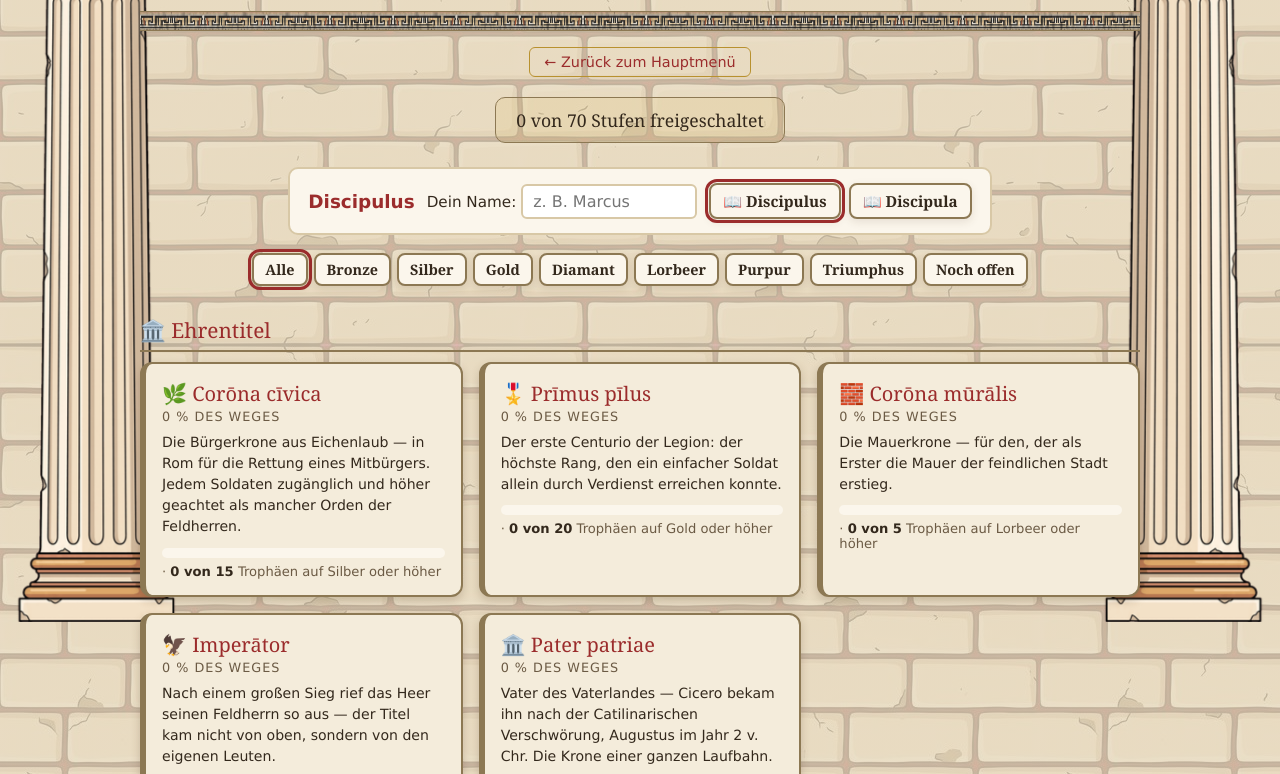
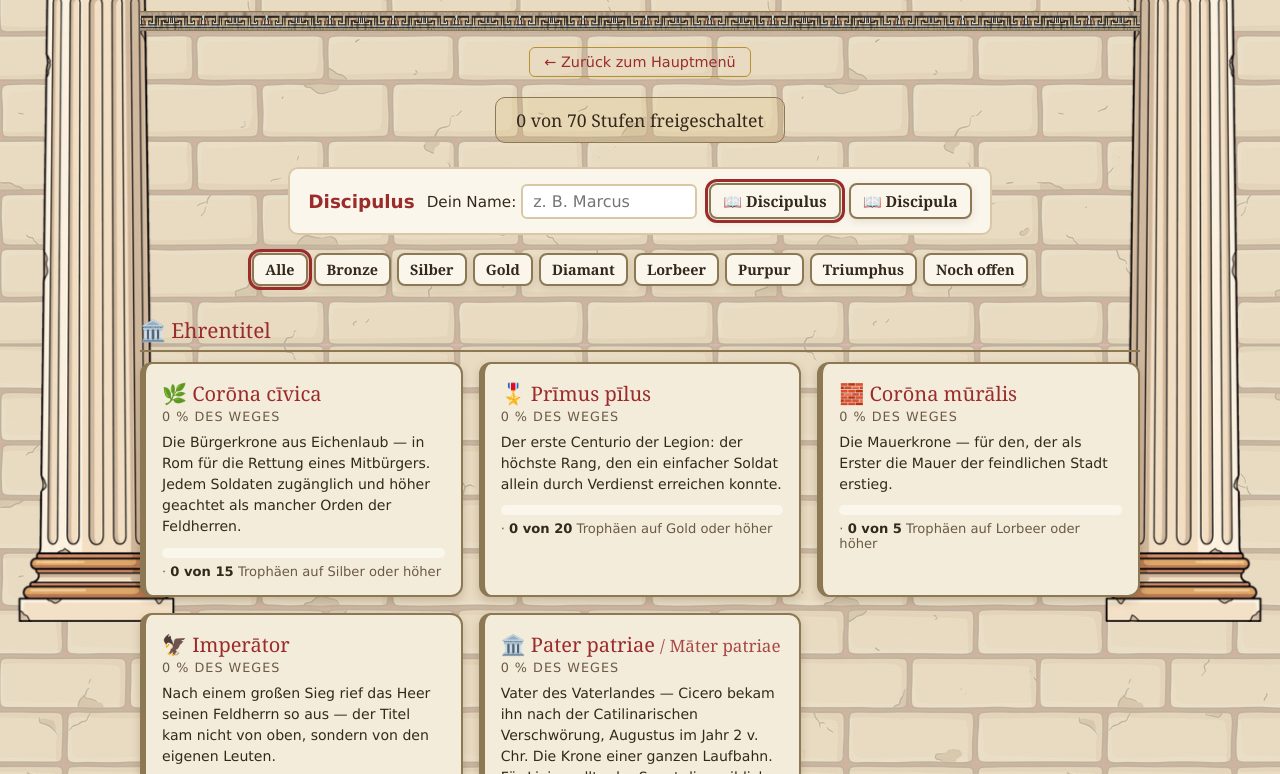
Before and after one commit to 9Konrad9/Latein_Plattform, a plain HTML site: page Achievements.html in a window 1280 px wide. Shown: the part 178-952 px from the top of the page. Drawn offline with Linux system fonts and the light colour scheme.

Commit message:
Weibliche Titelformen, soweit belegt
Entscheidung des Fachlehrers: "Lass uns die Titel gendern, soweit es
belegt ist." Nachgeschlagen statt aus dem Gedaechtnis geschrieben -
das Ergebnis faellt knapper aus als erwartet. Genau EINE Form.

PATER PATRIAE -> MATER PATRIAE ist belegt: Tacitus, ann. 1,14. Der
Senat wollte Livia so ehren - "alii parentem, alii matrem patriae
appellandam [...] censebant" -, Tiberius hat es abgelehnt.
Vorgeschlagen, nicht verliehen; und genau das steht jetzt im
Erklaertext der Karte, weil es der interessantere Teil ist. Gekuerzt
wird mit Auslassungszeichen, nicht stillschweigend.

IMPERATRIX IST NICHT AUFGENOMMEN, und das ist eine bewusste Luecke.
Das Wort ist regelmaessig gebildet (impero + -trix), aber eine antike
Belegstelle war nicht zu finden: Im Volltext von Plautus' Casina
kommt es nicht vor, und Wiktionary nennt fuer die lateinische
Bedeutung keinen antiken Autor. Lewis & Short lieferte 403, Logeion
laedt seinen Artikel per JavaScript nach und blieb leer. Die Frage
ist offen, nicht geklaert - wer Georges oder das OLD zur Hand hat,
entscheidet sie in zehn Sekunden. Bis dahin bleibt die Form draussen,
denn die Regel hiess "soweit es belegt ist".

Primus pilus hat keine Form: Das ist ein Rang, prima pila hiesse
etwas anderes (pilus der Rang, pila der Ball). Corona civica und
muralis sind Gegenstaende und passen ohnehin auf jeden.

Ein Titel mit `titelW` steht in beiden Formen zur Wahl, einer ohne
nur in einer. Die Karte zeigt beide ("Pater patriae / Mater
patriae"), auch bevor der Titel verliehen ist: Wer ihn noch nicht
hat, soll sehen, dass es ihn in seiner Form gibt.

DIE KENNUNGEN BLEIBEN, was sie waren (discipulus/discipula), obwohl
die beiden Anfangstitel jetzt EIN Eintrag mit zwei Formen sind. Eine
generierte Kennung wie discipulus-w haette jedem, der heute schon
gewaehlt hat, still seine Wahl genommen.

test-profil.js haelt die Regel selbst fest: genau ein Titel mit
weiblicher Form, und Imperatrix darf NICHT auftauchen, solange kein
Beleg vorliegt. gegenprobe-profil.js baut zwoelf Schaeden ein und
findet alle - darunter die weggefallene Form, eine unbelegte Form
und die geaenderte Kennung.

Co-Authored-By: Claude Opus 5 <noreply@anthropic.com>

```diff
--- a/Achievements.html
+++ b/Achievements.html
@@ -60,6 +60,10 @@
             background: #fff; color: var(--ink);
         }
         .titel-wahl { display: flex; flex-wrap: wrap; gap: 8px; justify-content: center; }
+        /* Die weibliche Form auf der Titelkarte - etwas zurückgenommen, aber
+           lesbar: Sie ist nicht der Zweitname, sondern die zweite Form.
+           `--ink` auf `--putz-hell`, nur kleiner. */
+        .titel-form { font-size: .85em; opacity: .85; }
         /* Die Titelknöpfe sind Antwortknöpfe: hell auf Putz, nicht
            porphyrrot - hier wird gewählt, nicht gehandelt. */
         .titel-wahl .antwort-btn { padding: 6px 12px; font-size: .95rem; }
@@ -346,7 +350,7 @@
             }).join('');
             return `
                 <div class="titel-karte ${t.verliehen ? 'verliehen' : ''}">
-                    <div class="titel-name">${t.icon} ${t.titel}</div>
+                    <div class="titel-name">${t.icon} ${t.titel}${t.titelW ? ' <span class="titel-form">/ ' + t.titelW + '</span>' : ''}</div>
                     <div class="titel-stand">${t.verliehen ? 'verliehen' : t.anteil + ' % des Weges'}</div>
                     <div class="titel-rom">${t.rom}</div>
                     <div class="progress-track"><div class="progress-fill" style="width:${t.anteil}%"></div></div>
--- a/progress.js
+++ b/progress.js
@@ -552,10 +552,21 @@ const LudiProgress = (() => {
           bedingungen: [{ stufe: 6, anzahl: 3 }] },
 
         /* Der einzige mit ZWEI Bedingungen, und das mit Absicht: Rom verlieh
-           ihn für Höhe UND Breite einer Laufbahn, nicht für eine Spitze. */
+           ihn für Höhe UND Breite einer Laufbahn, nicht für eine Spitze.
+
+           DER EINZIGE MIT EINER WEIBLICHEN FORM, und sie ist belegt:
+           Tacitus berichtet (ann. 1,14), der Senat habe Livia so ehren
+           wollen - „aliī parentem, aliī mātrem patriae appellandam [...]
+           cēnsēbant". Verliehen wurde der Titel allerdings NICHT: Tiberius
+           hat die Ehrungen für seine Mutter abgelehnt. Das steht so in der
+           Erklärung, weil es der interessantere Teil ist. */
         { id: 'paterpatriae', icon: '🏛️', titel: 'Pater patriae',
+          idW: 'materpatriae', titelW: 'Māter patriae',
           rom: 'Vater des Vaterlandes — Cicero bekam ihn nach der Catilinarischen ' +
-               'Verschwörung, Augustus im Jahr 2 v. Chr. Die Krone einer ganzen Laufbahn.',
+               'Verschwörung, Augustus im Jahr 2 v. Chr. Die Krone einer ganzen Laufbahn. ' +
+               'Für Livia wollte der Senat die weibliche Form: „aliī parentem, ' +
+               'aliī mātrem patriae appellandam … cēnsēbant“ (Tacitus, ann. 1,14). ' +
+               'Tiberius lehnte die Ehrung für seine Mutter ab.',
           bedingungen: [{ stufe: 7, anzahl: 3 }, { stufe: 3, anzahl: 30 }] }
     ];
 
@@ -798,9 +809,31 @@ const LudiProgress = (() => {
        gehört dem Fachlehrer, nicht mir. Die beiden Kränze (cīvica, mūrālis)
        sind Gegenstände und davon nicht betroffen. */
     const ANFANGSTITEL = [
-        { id: 'discipulus', icon: '📖', titel: 'Discipulus', rom: 'Der Schüler - wer lernt, hat den Titel schon verdient.' },
-        { id: 'discipula',  icon: '📖', titel: 'Discipula',  rom: 'Die Schülerin - wer lernt, hat den Titel schon verdient.' }
+        { id: 'discipulus', icon: '📖', titel: 'Discipulus',
+          idW: 'discipula', titelW: 'Discipula',
+          rom: 'Der Schüler, die Schülerin - wer lernt, hat den Titel schon verdient.' }
     ];
+
+    /* WEIBLICHE FORMEN NUR, WO SIE BELEGT SIND (November 2026, Entscheidung
+       des Fachlehrers: „Lass uns die Titel gendern, soweit es belegt ist").
+       Ein Titel mit `titelW` steht in beiden Formen zur Wahl, einer ohne nur
+       in einer. Nachgeschlagen, nicht geraten:
+         - Pater patriae -> Māter patriae: belegt, Tacitus ann. 1,14.
+         - Imperātor: KEINE Form aufgenommen. `imperātrīx` ist regelmäßig
+           gebildet, aber eine antike Belegstelle war nicht zu finden - im
+           Volltext von Plautus, „Casina", kommt das Wort nicht vor, und
+           Wiktionary nennt keinen antiken Autor. Lewis & Short und Logeion
+           waren nicht erreichbar, die Frage ist also OFFEN, nicht geklärt.
+         - Prīmus pīlus: keine weibliche Form. Das ist ein Rang, und
+           *prīma pīla hieße etwas anderes - pīlus ist der Rang, pīla der
+           Ball.
+         - Corōna cīvica und mūrālis: Gegenstände, keine
+           Personenbezeichnungen. Sie passen auf jeden, ohne Änderung. */
+    function titelFormen(t) {
+        const formen = [{ id: t.id, icon: t.icon, titel: t.titel, rom: t.rom }];
+        if (t.titelW) formen.push({ id: t.idW, icon: t.icon, titel: t.titelW, rom: t.rom });
+        return formen;
+    }
 
     const NAME_MAX = 20;
 
@@ -842,9 +875,11 @@ const LudiProgress = (() => {
        Ehrentitel. Die noch nicht verliehenen stehen bewusst nicht dabei -
        ein Titel, den man sich einfach nehmen kann, ist keiner. */
     function waehlbareTitel() {
-        return ANFANGSTITEL.concat(
-            getEhrentitel().filter(t => t.verliehen)
-                .map(t => ({ id: t.id, icon: t.icon, titel: t.titel, rom: t.rom })));
+        const liste = [];
+        ANFANGSTITEL.forEach(t => titelFormen(t).forEach(f => liste.push(f)));
+        getEhrentitel().filter(t => t.verliehen)
+            .forEach(t => titelFormen(t).forEach(f => liste.push(f)));
+        return liste;
     }
 
     /* Was gerade getragen wird - immer etwas, nie nichts. Steht im Speicher
@@ -871,6 +906,10 @@ const LudiProgress = (() => {
             }));
             return {
                 id: t.id, icon: t.icon, titel: t.titel, rom: t.rom,
+                /* Die weibliche Form reist mit, damit die Karte BEIDE zeigen
+                   kann - wer den Titel noch nicht hat, soll trotzdem sehen,
+                   dass es ihn in seiner Form gibt. */
+                idW: t.idW, titelW: t.titelW,
                 bedingungen: bedingungen,
                 verliehen: bedingungen.every(b => b.wert >= b.anzahl),
                 /* Der Anteil über ALLE Bedingungen zusammen - bei einer ist
```
Also changed, not shown: 1 other file.
